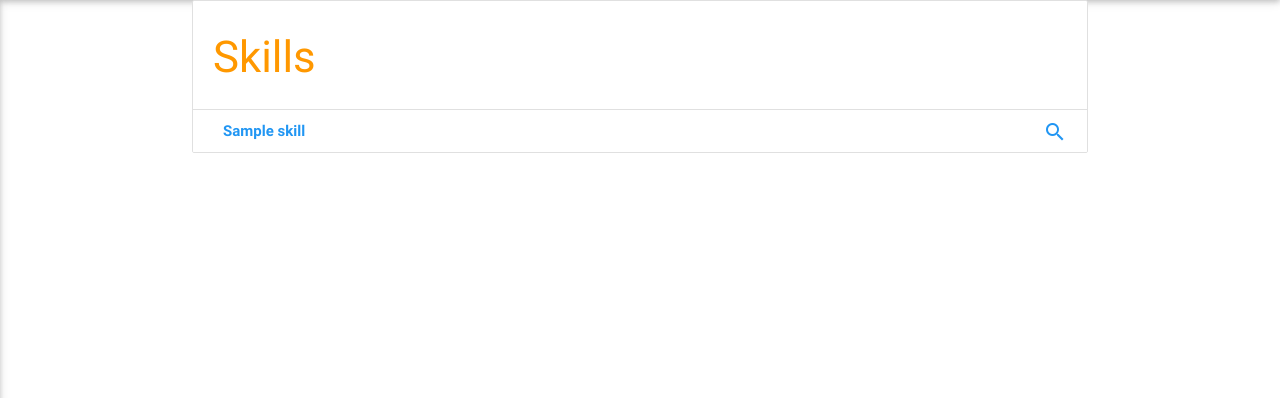
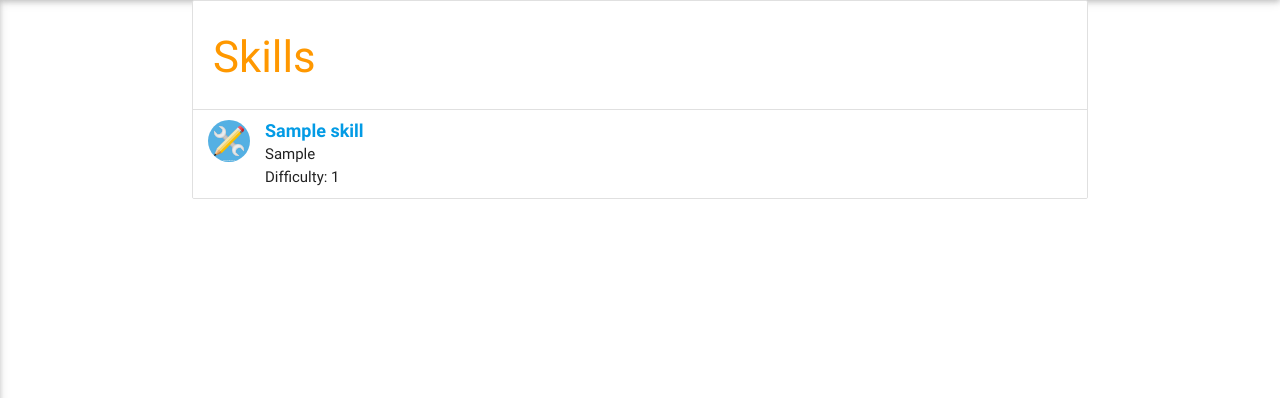
Before and after one commit to ecaldwe1/test-materialize, a Django app: page /skills/ in a window 1280 px wide. Shown: the part 64-462 px from the top of the page. Run offline with Django 3.2, Linux system fonts and the light colour scheme; tables that the repository leaves empty hold one stand-in row (values such as "Sample post").

Commit message:
Skills updates, Add DevListBySkill

```diff
--- a/skills_site/templates/base_materialize.html
+++ b/skills_site/templates/base_materialize.html
@@ -27,7 +27,7 @@
         <ul class="right hide-on-med-and-down">
             <li><a href="{% url 'home_page' %}"><i class="material-icons">home</i></a></li>
             <li><a href="{% url 'developer_list' %}"><i class="material-icons">people</i></a></li>
-            <li><a href="#"><i class="material-icons">work</i></a></li>
+            <li><a href="{% url 'skills_list' %}"><i class="material-icons">work</i></a></li>
             <li><a href="{% url 'send_extra_credit' %}"><i class="material-icons">plus_one</i></a></li>
             <!-- Dropdown Trigger -->
             <li><a class="dropdown-button" href="#!" data-activates="dropdown1"><img
--- a/skills_site/templates/skill_list_materialize.html
+++ b/skills_site/templates/skill_list_materialize.html
@@ -4,12 +4,27 @@
 
     <ul class="collection with-header container">
         <li class="collection-header">
-            <h3 class="orange-text">Skills</h3>
+            <h3 class="col s12 m6 orange-text">Skills</h3>
         </li>
         {% for object in object_list %}
-            <li class="collection-item">
-                <div class="blue-text" style="font-weight: bold;">{{ object.name }}<a href="#!" class="secondary-content"><i class="material-icons icon-blue">search</i></a></div>
+
+            <li class="collection-item avatar">
+                <img src="{% static 'images/skill-icon2.jpg' %}" alt="" class="circle">
+                <span class="title" style="font-weight: bold; font-size: large;"><a href="{{ object.id }}">{{ object.name }}</a></span>
+
+                <p>{{ object.family }} <br>
+                   Difficulty: {{ object.difficulty }}
+                </p>
             </li>
+            <!--li class="collection-item">
+                <div class="col s6 m6 blue-text" style="font-weight: bold; font-size: large;"><a href="#!">{{ object.name }}</a>
+                    <!--div class="chip secondary-content">{{ object.family }}</div>
+                    <div class="chip secondary-content">{{ object.difficulty }}</div-->
+                    <!--a href="#!" class="secondary-content"><i class="material-icons icon-blue">search</i></a-->
+                <!--/div>
+                <div>{{ object.family }}<br>
+            Difficulty: {{ object.difficulty }}</div>
+            </li-->
         {% endfor %}
     </ul>
 {% endblock %}
--- a/skills_site/urls.py
+++ b/skills_site/urls.py
@@ -28,4 +28,5 @@ urlpatterns = [
     url(r'^developer/(?P<pk>\d+)/update/$', DeveloperUpdate.as_view(), name="developer_update"),
     url(r'^extracredit/send/$', ExtraCreditCreateView.as_view(), name="send_extra_credit"),
     url(r'^skills/$', SkillsList.as_view(), name="skills_list"),
+    url(r'^skills/(?P<skill_id>\d+)/$', DeveloperListBySkill.as_view(), name='developer_list_by_skill'),
 ]
--- a/skills_site/views/skills.py
+++ b/skills_site/views/skills.py
@@ -1,6 +1,7 @@
 # View file for developer pages
 from django.views.generic import *
-from skills_site.models import Skill
+from skills_site.models import Skill, Developer, DeveloperSkill
+from skills_site.views import developer
 from django.core.urlresolvers import reverse
 
 # ListView that lists all of the skills using the skills_list_materialize.html template
@@ -9,9 +10,6 @@ class SkillsList(ListView):
     model = Skill
     template_name = 'skill_list_materialize.html'
 
-    # def get_context_data(self, **kwargs):
-    #     context = super(PeopleList, self).get_context_data(**kwargs)
-    #     return context
     def get_queryset(self):
         q = super(SkillsList, self).get_queryset()
         return q.order_by('name')
```
Also changed, not shown: skills_site/templates/developer_list_by_skill_materialize.html (added, +20 -0 lines), skills_site/views/developer.py (+11 -0 lines), skills_site/static/images/skill-icon2.jpg (added).
